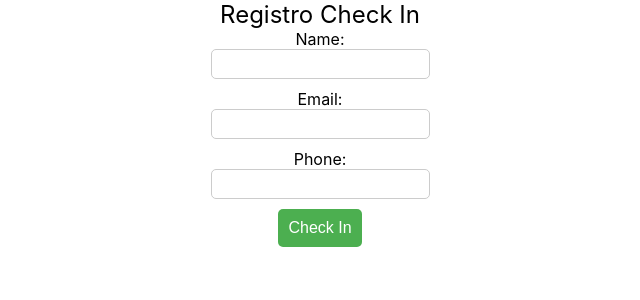
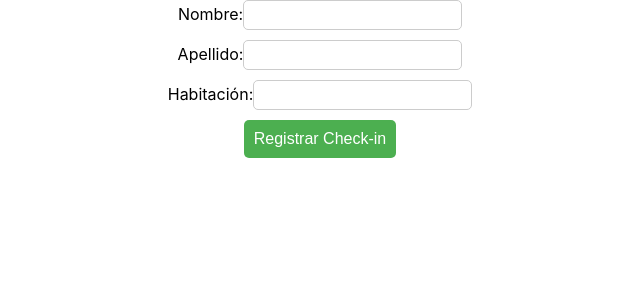
Before and after one commit to eduardo290/hotel-app, a React (Create React App) app: page /checkIn in a window 1280 px wide. Shown: the top 300 px of the page, without its empty margins (320-960 px from the left). Built offline with nearby package versions, Linux system fonts and the light colour scheme.

Commit message:
Se agrega codigo para hacer checkin

```diff
--- a/src/components/RegistroCheckIn/index.jsx
+++ b/src/components/RegistroCheckIn/index.jsx
@@ -1,53 +1,47 @@
 import React, { useState } from 'react';
-import './style.css';
+import PropTypes from 'prop-types';
 
 function RegistroCheckIn(props) {
-  const [name, setName] = useState('');
-  const [email, setEmail] = useState('');
-  const [phone, setPhone] = useState('');
+  const [nombre, setNombre] = useState('');
+  const [apellido, setApellido] = useState('');
+  const [habitacion, setHabitacion] = useState('');
 
   const handleSubmit = (event) => {
     event.preventDefault();
-    props.onSubmit({ name, email, phone });
+    const checkInData = {
+      nombre,
+      apellido,
+      habitacion
+    };
+    if (props.onSubmit) {
+      props.onSubmit(checkInData);
+    }
+    setNombre('');
+    setApellido('');
+    setHabitacion('');
   };
 
   return (
-    <div className="registro-checkin-container">
-      <h2>Registro Check In</h2>
-      <form onSubmit={handleSubmit}>
-        <label htmlFor="name">Name:</label>
-        <input
-          className="form-input"
-          type="text"
-          id="name"
-          value={name}
-          onChange={(event) => setName(event.target.value)}
-          required
-        />
-        <label htmlFor="email">Email:</label>
-        <input
-          className="form-input"
-          type="email"
-          id="email"
-          value={email}
-          onChange={(event) => setEmail(event.target.value)}
-          required
-        />
-        <label htmlFor="phone">Phone:</label>
-        <input
-          className="form-input"
-          type="tel"
-          id="phone"
-          value={phone}
-          onChange={(event) => setPhone(event.target.value)}
-          required
-        />
-        <button className="form-submit" type="submit">
-          Check In
-        </button>
-      </form>
-    </div>
+    <form onSubmit={handleSubmit}>
+      <label>
+        Nombre:
+        <input type="text" value={nombre} onChange={(e) => setNombre(e.target.value)} />
+      </label>
+      <label>
+        Apellido:
+        <input type="text" value={apellido} onChange={(e) => setApellido(e.target.value)} />
+      </label>
+      <label>
+        Habitación:
+        <input type="text" value={habitacion} onChange={(e) => setHabitacion(e.target.value)} />
+      </label>
+      <button type="submit">Registrar Check-in</button>
+    </form>
   );
 }
 
+RegistroCheckIn.propTypes = {
+  onSubmit: PropTypes.func
+};
+
 export default RegistroCheckIn;
```
